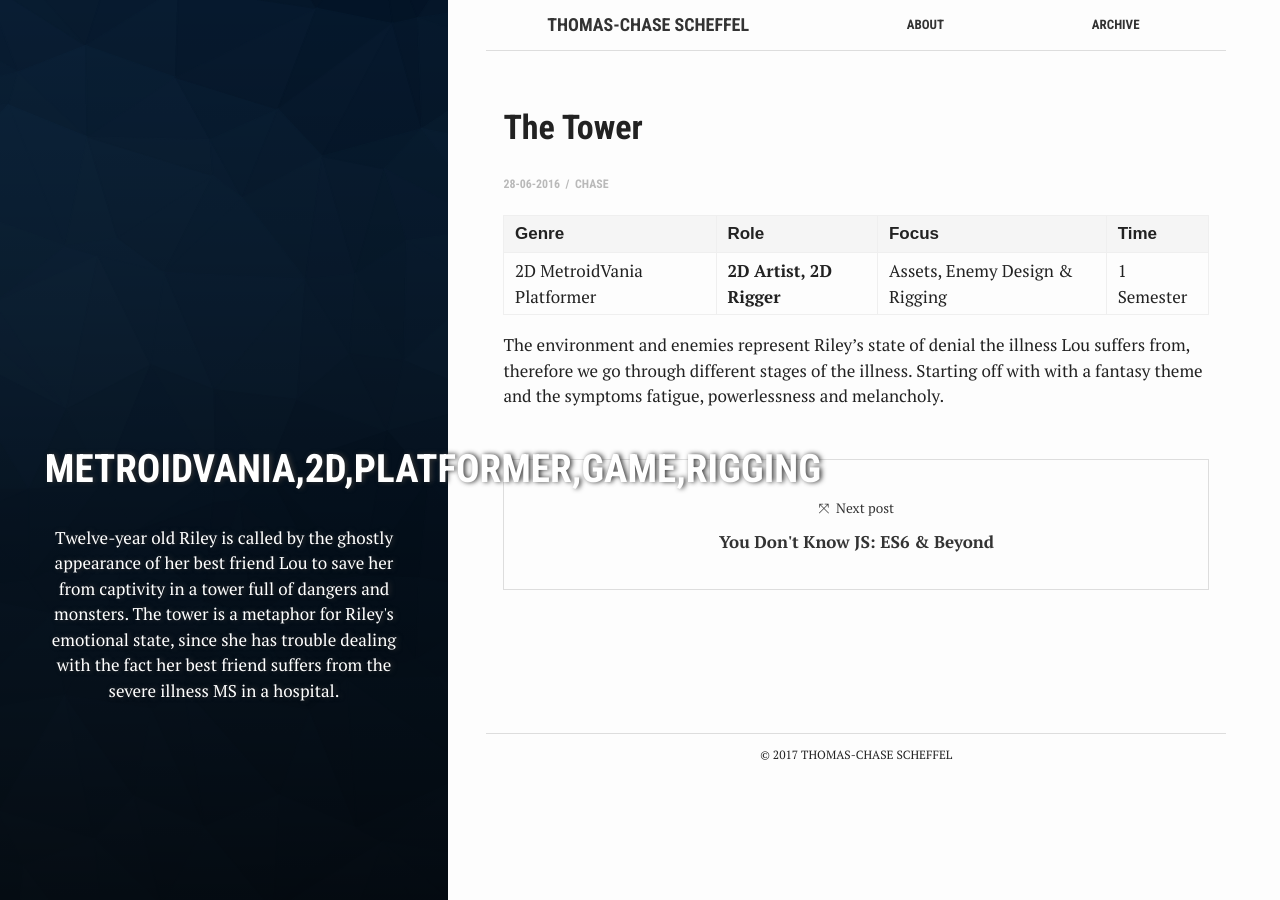
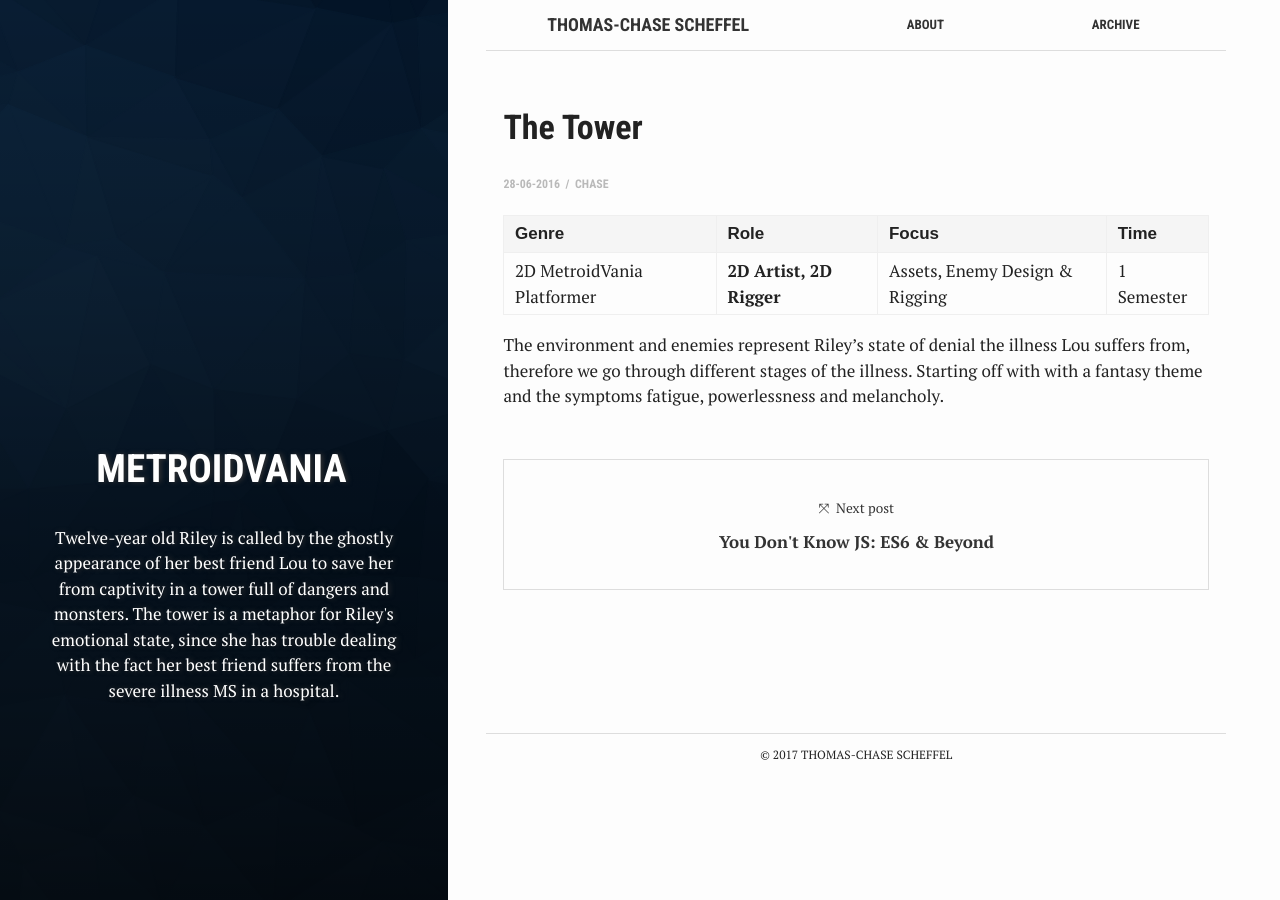
Before and after one commit to ChaseTheHunter/chasethehunter.github.io, a Jekyll site: the page built from _posts/2016-06-28-welcome-to-jekyll.markdown, in a window 1280 px wide. Built offline with Jekyll 4.4.1, drawn with Linux system fonts in a browser that asks for light colours.

Commit message:
Update 2016-06-28-welcome-to-jekyll.markdown

```diff
--- a/_posts/2016-06-28-welcome-to-jekyll.markdown
+++ b/_posts/2016-06-28-welcome-to-jekyll.markdown
@@ -5,7 +5,7 @@ crawlertitle: "How to use jekyll"
 summary: "Twelve-year old Riley is called by the ghostly appearance of her best friend Lou to save her from captivity in a tower full of dangers and monsters. The tower is a metaphor for Riley's emotional state, since she has trouble dealing  with the fact her best friend suffers from the severe illness MS in a hospital."
 date:   2016-06-28 23:09:47 +0700
 categories: uni_projects
-tags: 'MetroidVania,2D,Platformer,Game,Rigging'
+tags: 'MetroidVania'
 author: Chase
 ---
 
```
